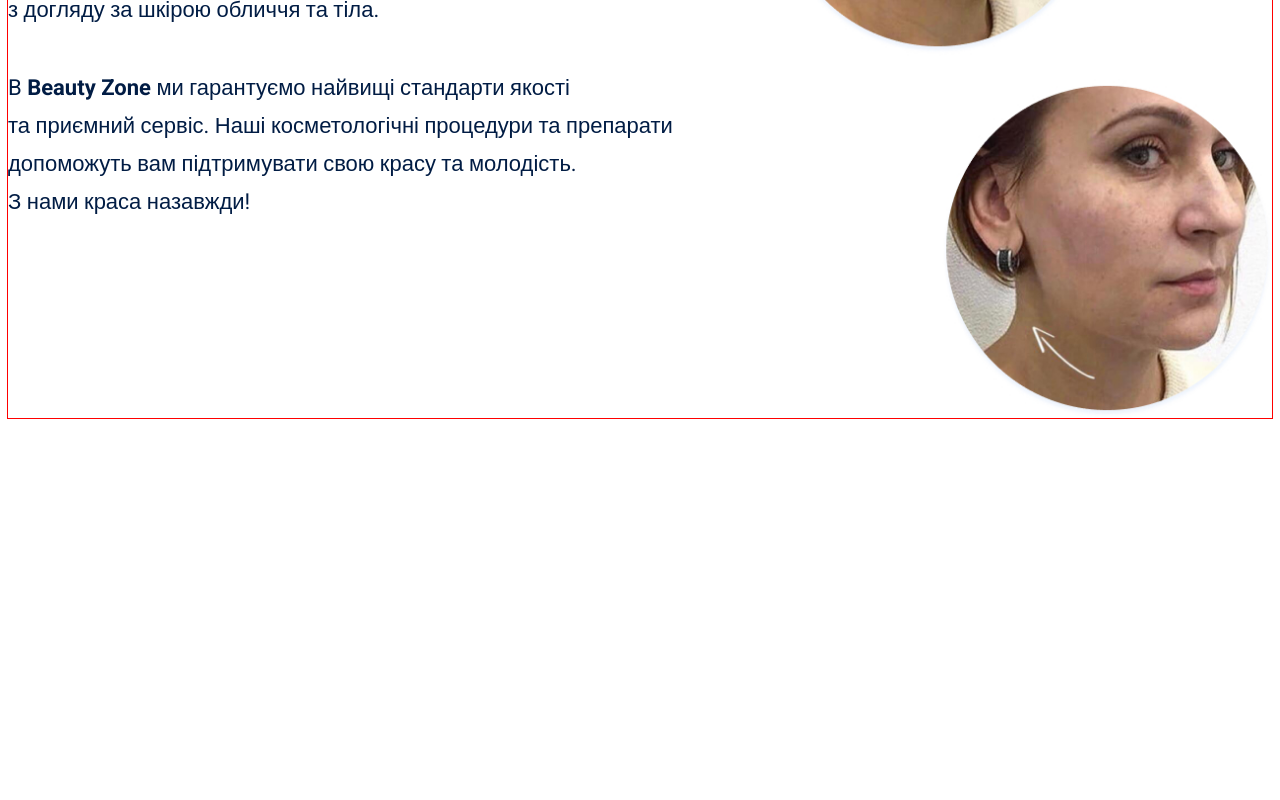
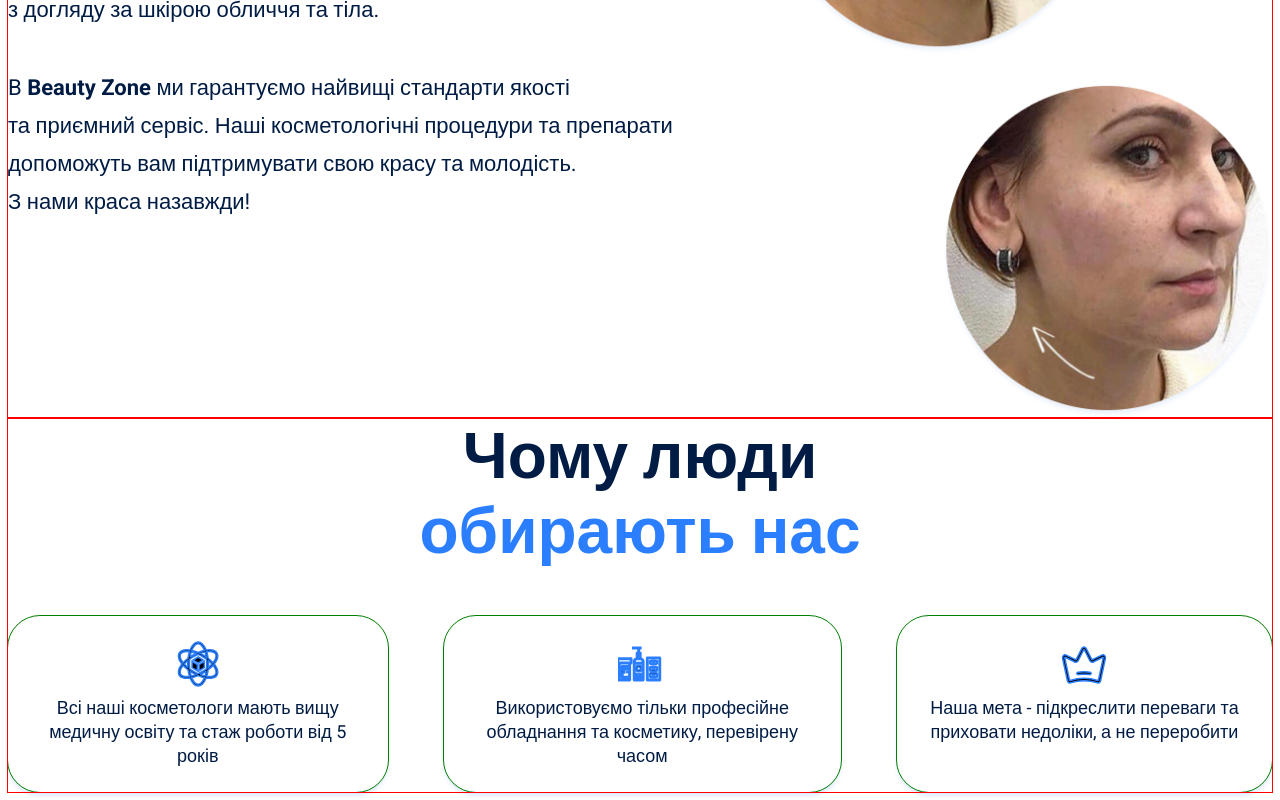
Before and after one commit to khar-and/Beauty-Zone-2025, a plain HTML site: page index.html in a window 1280 px wide. Shown: the part 1009-1809 px from the top of the page. Before the commit the page ends 1435 px from the top, so only its background shows below. Drawn offline with Linux system fonts and the light colour scheme; files whose address does not match are found by name.

Commit message:
add section why

```diff
--- a/css/styles.css
+++ b/css/styles.css
@@ -214,7 +214,56 @@ p {
 
 .about-photo {}
 
+/* -----------------------------SECTION WHY------------------ */
 
+.why {}
+
+.why-title {
+    font-family: 'Play', sans-serif;
+    font-weight: 700;
+    font-size: 64px;
+    text-align: center;
+    max-width: 442px;
+    margin: 0 auto;
+    padding-bottom: 48px;
+}
+
+.why-title span {
+    color: var(--brand-color);
+}
+
+.why-list {
+    display: flex;
+    gap: 56px;
+    justify-content: space-between;
+}
+
+.why-item {
+    padding: 24px 32px;
+    border-radius: 32px;
+    box-shadow: 0 4px 4px 0 rgba(168, 198, 245, 0.38);
+    background-color: var(--background-color);
+
+    outline: 1px solid green;
+}
+
+.why-item-icon {
+    display: block;
+    stroke: var(--brand-color);
+    width: 48px;
+    height: 48px;
+    margin: 0 auto 8px auto;
+}
+
+
+.why-item-text {
+    /* font-family: var(--second-family); */
+    font-weight: 400;
+    font-size: 18px;
+    line-height: 1.33;
+    text-align: center;
+    /* color: var(--primary-text-color); */
+}
 
 /* Модальне вікно */
 
@@ -253,8 +302,6 @@ p {
     overflow-y: auto;
     ;
 }
-
-
 
 .modal-close {
     position: absolute;
--- a/index.html
+++ b/index.html
@@ -43,6 +43,31 @@
           width="499"
           height="695"
         />
+      </section>
+      <section class="why container">
+        <h2 class="why-title">Чому люди <span>обирають нас</span></h2>
+        <ul class="why-list">
+          <li class="why-item">
+            <svg class="why-item-icon">
+              <use href="./images/icons.svg#icon-game-icons_materials-science"></use>
+            </svg>
+            <p class="why-item-text">Всі наші косметологи мають вищу медичну освіту
+та стаж роботи від 5 років</p>
+          </li>
+          </li>
+          <li class="why-item">
+            <svg class="why-item-icon">
+              <use href="./images/icons.svg#icon-medicinecosmeticsbottletreatment_109776-1"></use>
+            </svg>
+            <p class="why-item-text">Використовуємо тільки професійне обладнання та косметику, перевірену часом</p>
+          </li>
+          <li class="why-item">
+            <svg class="why-item-icon">
+              <use href="./images/icons.svg#icon-ph_crown-light"></use>
+            </svg>
+            <p class="why-item-text">Наша мета - підкреслити переваги та приховати недоліки, а не переробити</p>
+          </li>
+        </ul>
       </section>
     </main>
     <footer></footer>
```
Also changed, not shown: images/icons.svg (added).
